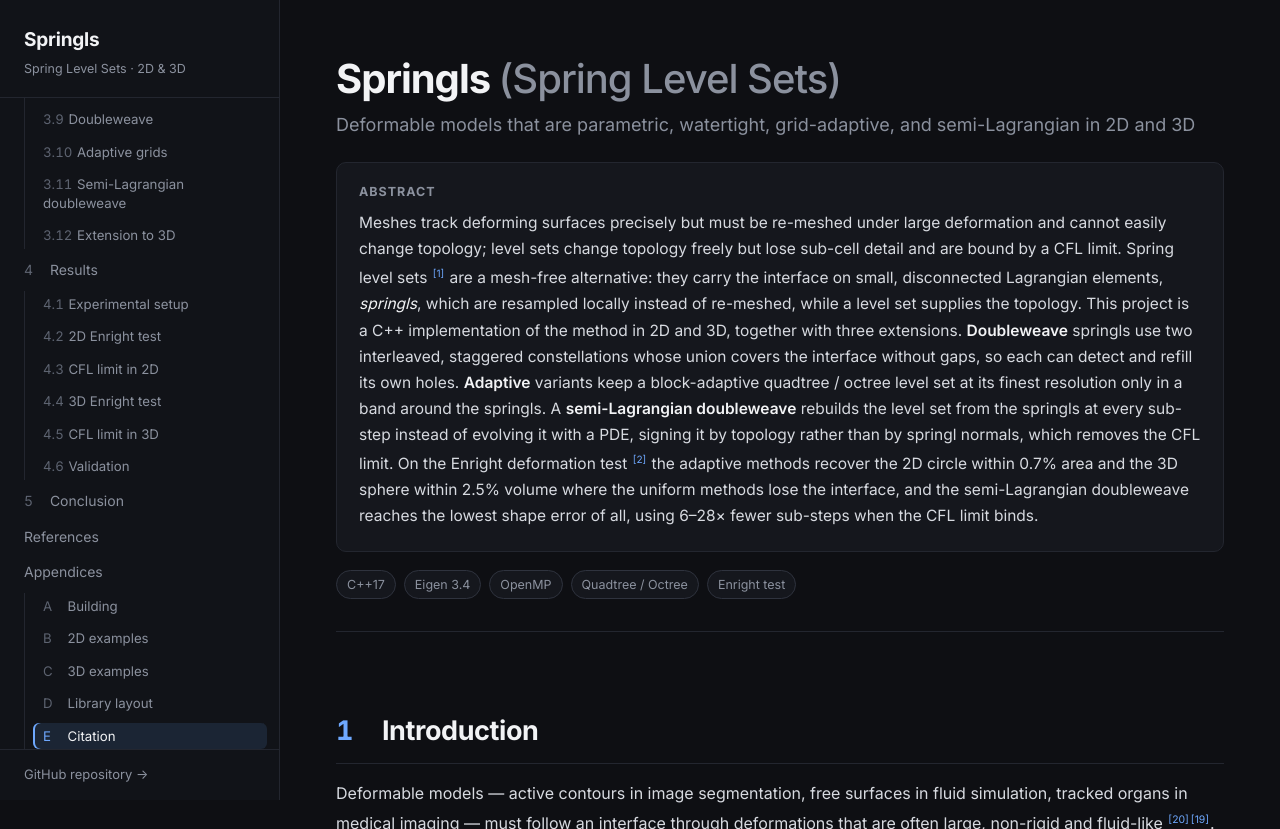
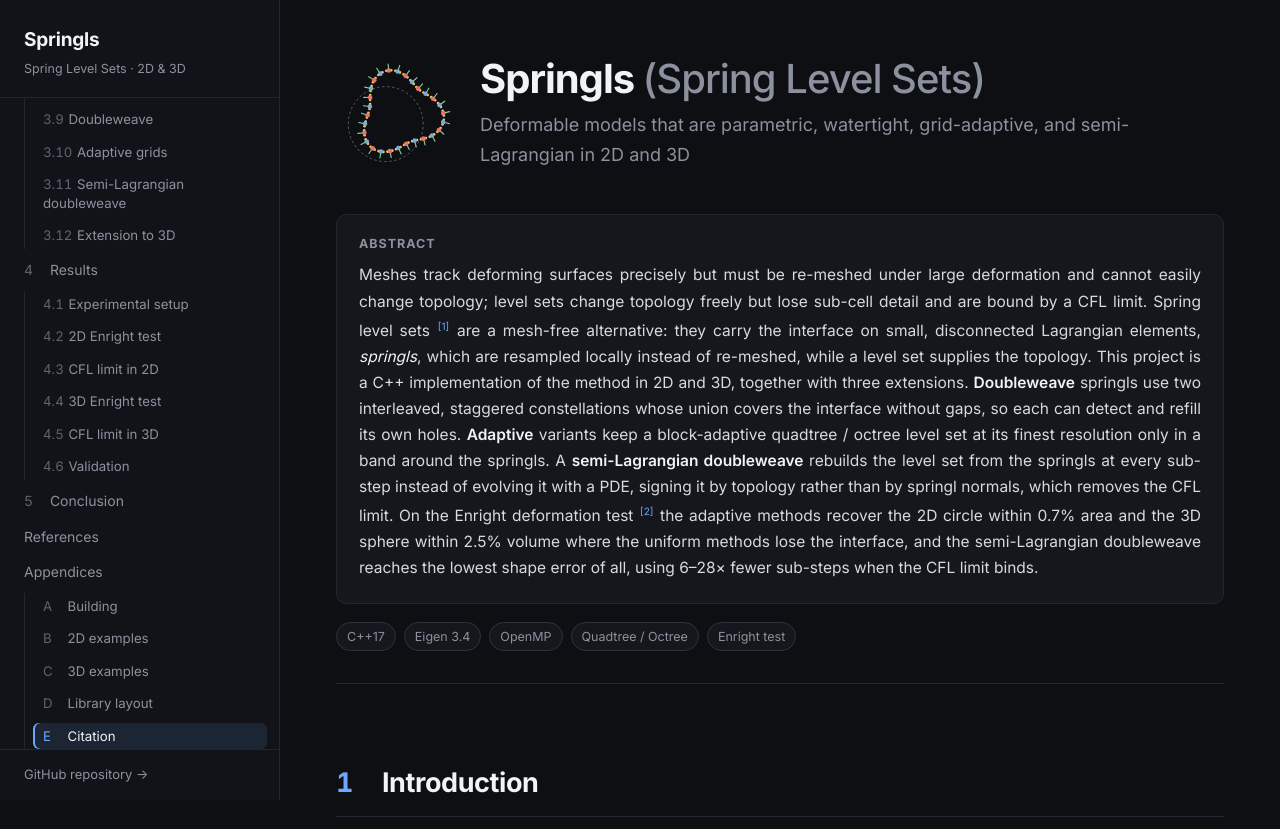
Before and after one commit to rgb2hsv/springls, a plain HTML site: page docs/index.html in a window 1280 px wide. Shown: the top 829 px of the page. Drawn offline with Linux system fonts and the light colour scheme.

Commit message:
Add springls badge and justify docs prose (#2)

```diff
--- a/docs/index.html
+++ b/docs/index.html
@@ -78,8 +78,13 @@
 <div class="content">
 
 <header class="hero">
-  <h1>Springls <span>(Spring Level Sets)</span></h1>
-  <p class="subtitle">Deformable models that are parametric, watertight, grid-adaptive, and semi-Lagrangian in 2D and 3D</p>
+  <div class="hero-head">
+    <img class="badge" src="springls-badge.svg" alt="Springls badge: a deforming surface carried by a constellation of springls" width="120" height="120">
+    <div class="hero-text">
+      <h1>Springls <span>(Spring Level Sets)</span></h1>
+      <p class="subtitle">Deformable models that are parametric, watertight, grid-adaptive, and semi-Lagrangian in 2D and 3D</p>
+    </div>
+  </div>
   <div class="abstract">
     <h2 class="abstract-title">Abstract</h2>
     <p>Meshes track deforming surfaces precisely but must be re-meshed under large deformation and
--- a/docs/style.css
+++ b/docs/style.css
@@ -142,6 +142,14 @@ main {
   color: var(--heading);
 }
 .hero h1 span { color: var(--text-muted); font-weight: 500; }
+.hero-head { display: flex; gap: 24px; align-items: flex-start; margin-bottom: 22px; }
+.hero-head .hero-text { min-width: 0; }
+.hero-head p.subtitle { margin-bottom: 0; text-align: left; }
+.badge { flex: none; display: block; }
+@media (max-width: 640px) {
+  .hero-head { flex-direction: column; gap: 12px; }
+  .badge { width: 96px; height: 96px; }
+}
 .hero p.lede { font-size: 17.5px; color: var(--text); margin: 0 0 14px; }
 .hero .pills { display: flex; flex-wrap: wrap; gap: 8px; margin-top: 18px; }
 .pill {
@@ -216,6 +224,8 @@ h2:hover .anchor, h3:hover .anchor { opacity: 1; }
 h2 .anchor:hover, h3 .anchor:hover { color: var(--accent); text-decoration: none; }
 
 p { margin: 0 0 16px; }
+/* Justify prose (left and right edges flush); hyphenation keeps word gaps even. */
+.content p, .content li { text-align: justify; hyphens: auto; -webkit-hyphens: auto; }
 strong { color: var(--heading); font-weight: 600; }
 em { color: var(--heading); }
 
```
Also changed, not shown: docs/springls-badge.svg (added), 4 other files.
